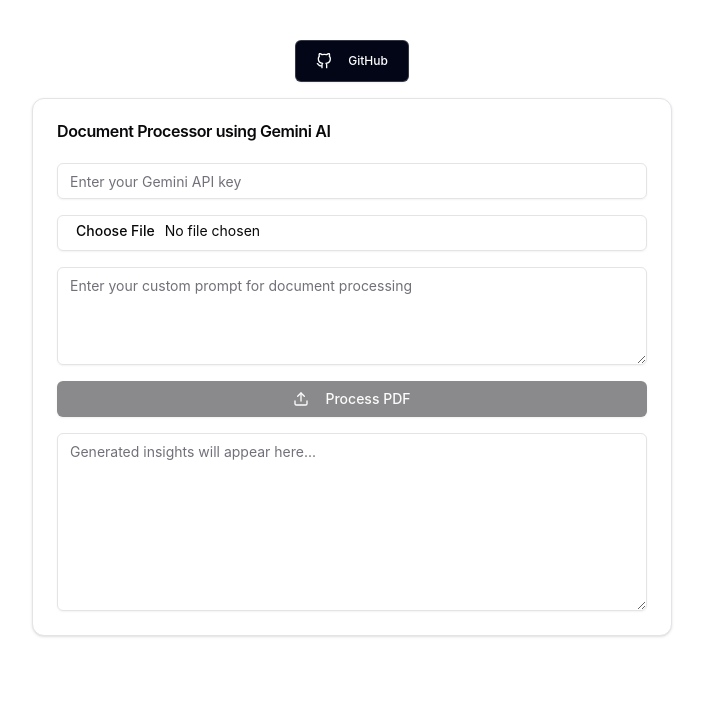
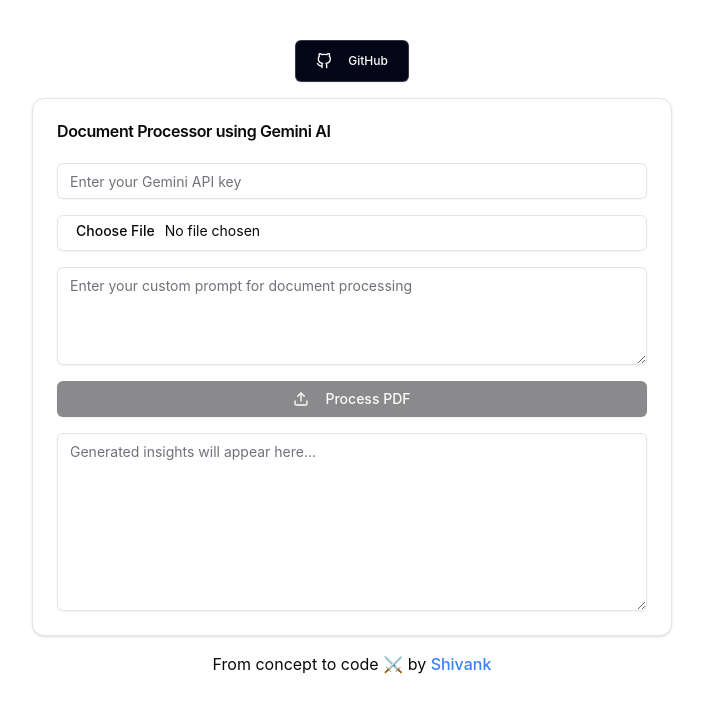
Before and after one commit to shivankkunwar/Gemini-Document-processor, a React (Vite) app: page / in a window 1280 px wide. Shown: the top 712 px of the page, without its empty margins (288-991 px from the left). Built offline with nearby package versions, Linux system fonts and the light colour scheme.

Commit message:
minor updates

```diff
--- a/src/App.tsx
+++ b/src/App.tsx
@@ -20,7 +20,10 @@
     }
   };
   const handleGitHubClick = () => {
-    window.open('https://github.com/shivankkunwar/Gemini-Document-processor', '_blank');
+    window.open(
+      "https://github.com/shivankkunwar/Gemini-Document-processor",
+      "_blank"
+    );
   };
 
   const readFileAsBase64 = (file: File): Promise<string> => {
@@ -126,9 +129,23 @@
               rows={8}
               className="mt-4"
             />
+
           </CardContent>
         </Card>
       </div>
+      <footer >
+              <p>
+              From concept to code ⚔️ by{" "}
+                <a
+                  href="https://portfolio-shivank.vercel.app/"
+                  target="_blank"
+                  rel="noopener noreferrer"
+                  className="text-blue-500 hover:underline"
+                >
+                  Shivank
+                </a>
+              </p>
+            </footer>
     </div>
   );
 }
```
